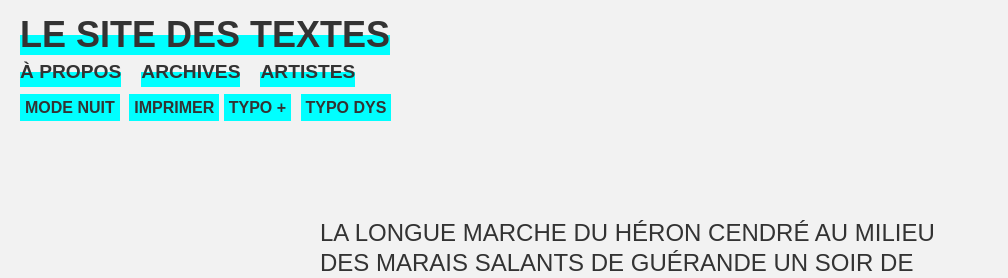
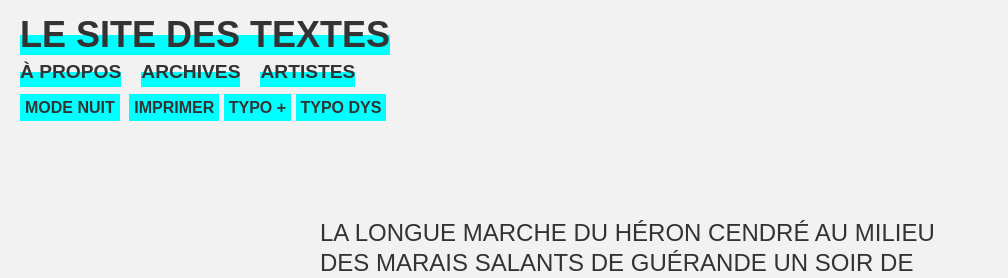
Before and after one commit to PQuod/Maipo, a Jekyll site: the page built from index.markdown, in a window 1280 px wide. Shown: the top 278 px of the page, without its empty margins (0-1008 px from the left). Built offline with Jekyll 4.4.1, drawn with Linux system fonts in a browser that asks for light colours.

Commit message:
Add typo dys

```diff
--- a/_includes/header.html
+++ b/_includes/header.html
@@ -25,7 +25,7 @@
             </label>
             <span aria-label="Imprimer"><a href="">Imprimer</a></span>
             <label class="typo-plus-label" aria-label="Augmenter la typo" for="typo-plus">
-            <span  aria-label="Typo dys"><a href="">Typo Dys</a>
+            <label class="typo-dys-label" aria-label="Typo sans-serif" for="typo-dys">
             </span>
 
           </div>
```
